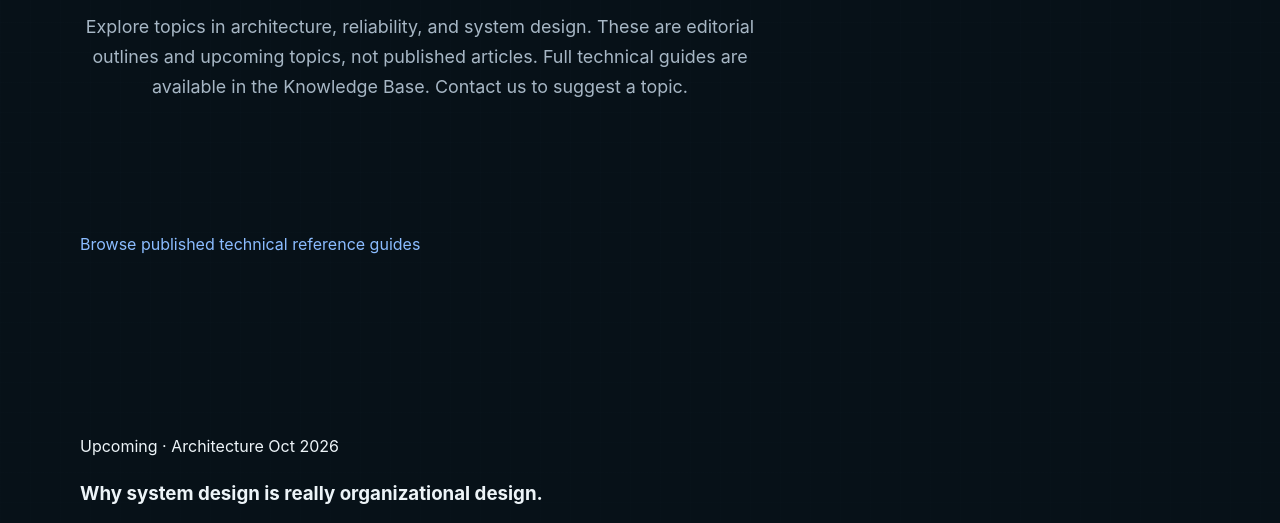
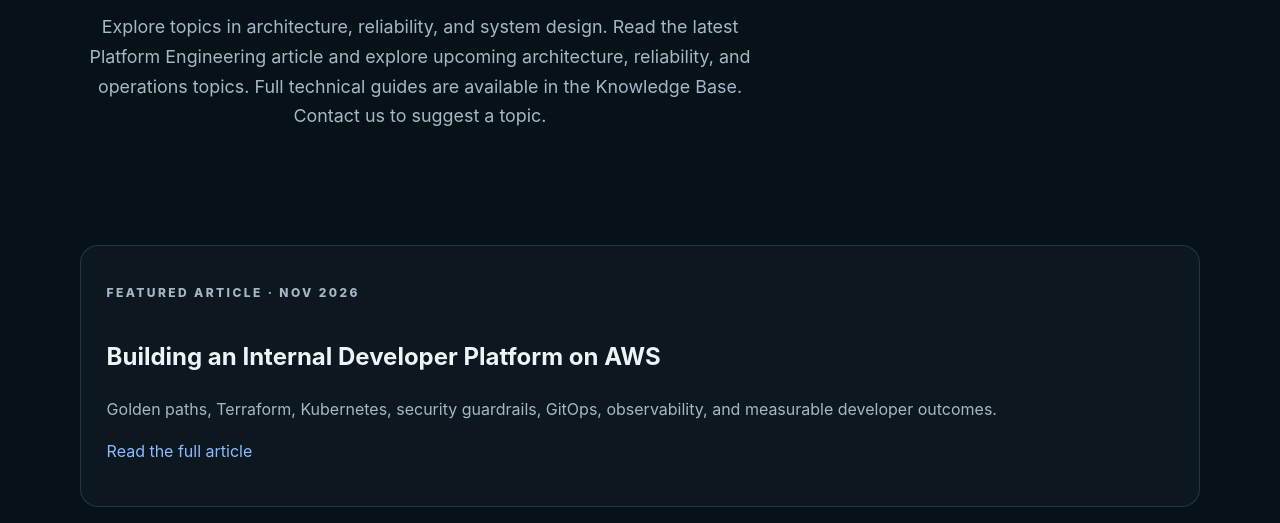
Before and after one commit to haftomalemayehu/systems-unpacked-web, a plain HTML site: page blog/index.html in a window 1280 px wide. Shown: the part 248-771 px from the top of the page. Drawn offline with Linux system fonts and the light colour scheme.

Commit message:
Feature proposed Platform Engineering article in Blog

```diff
--- a/blog/index.html
+++ b/blog/index.html
@@ -26,10 +26,10 @@
       <main>
         <section class="page-header container">
           <p class="eyebrow">Blog</p>
-          <h1>Engineering notes and analysis</h1><p class="lede">Explore topics in architecture, reliability, and system design. These are editorial outlines and upcoming topics, not published articles. Full technical guides are available in the Knowledge Base. Contact us to suggest a topic.</p>
+          <h1>Engineering notes and analysis</h1><p class="lede">Explore topics in architecture, reliability, and system design. Read the latest Platform Engineering article and explore upcoming architecture, reliability, and operations topics. Full technical guides are available in the Knowledge Base. Contact us to suggest a topic.</p>
         </section>
 
-        <section class="section container"><p><a href="/knowledge/">Browse published technical reference guides</a></p></section><section class="section container blog-grid">
+        <section class="section container"><article class="content-panel"><p class="eyebrow">FEATURED ARTICLE · NOV 2026</p><h2>Building an Internal Developer Platform on AWS</h2><p>Golden paths, Terraform, Kubernetes, security guardrails, GitOps, observability, and measurable developer outcomes.</p><p><a href="/blog/internal-developer-platform-aws/">Read the full article</a></p></article><p><a href="/knowledge/">Browse published technical reference guides</a></p></section><section class="section container blog-grid">
           <article class="post-card">
             <div class="meta-row">
               <span class="meta-tag">Upcoming · Architecture</span>
```
